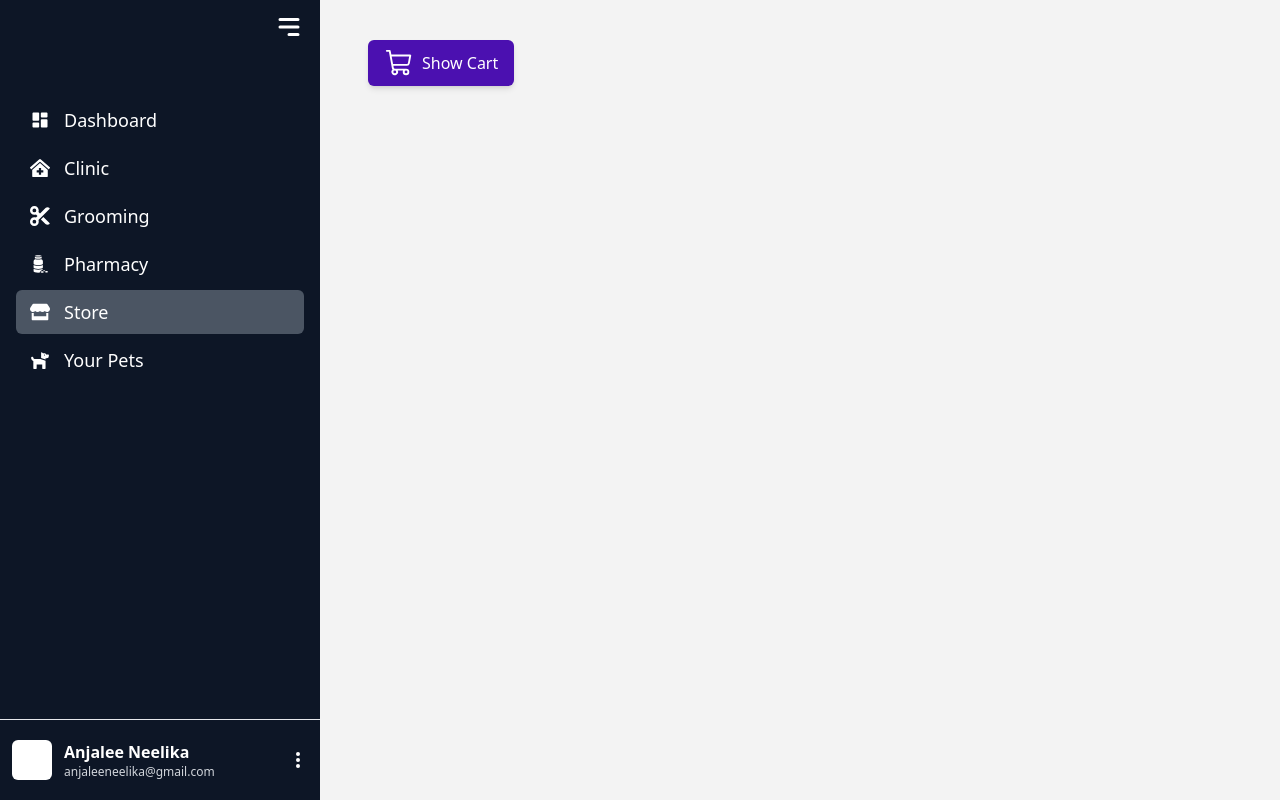
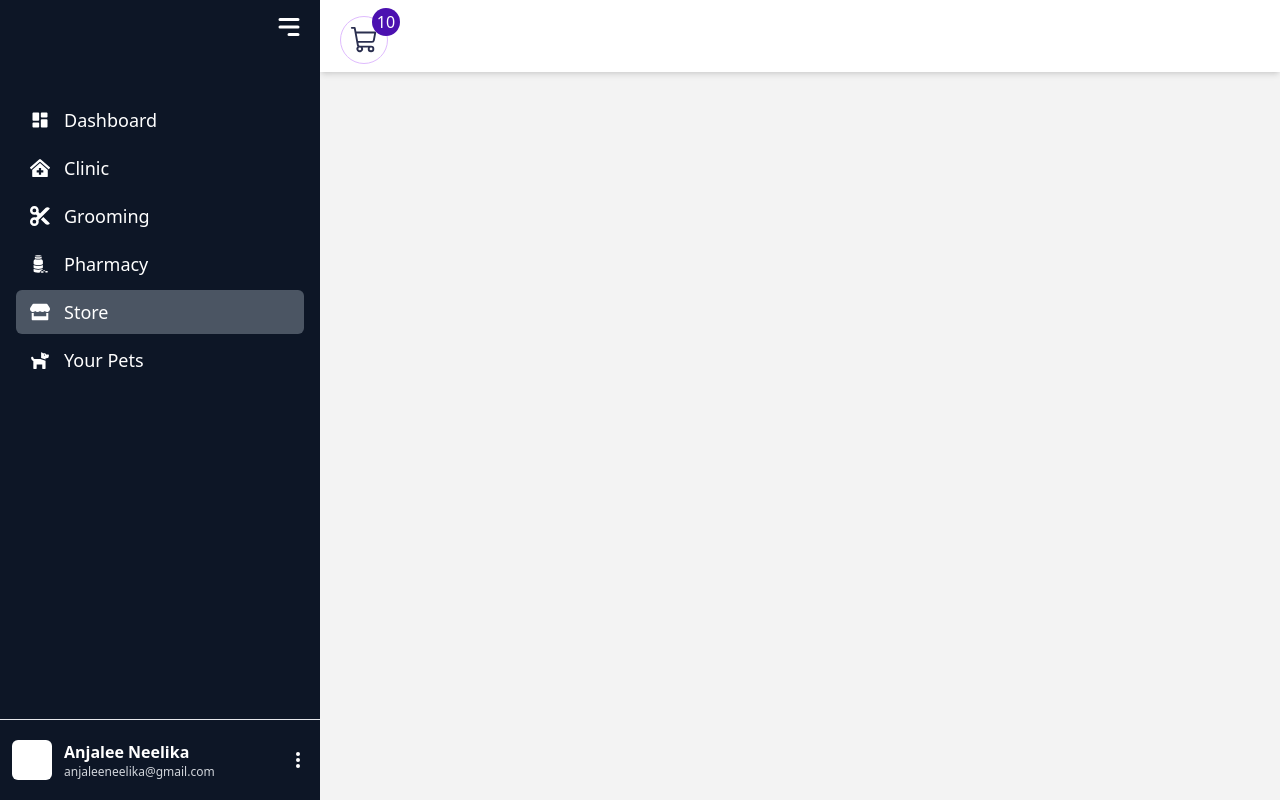
Before and after one commit to AnjaleeNeelika/Pet_Care_App, a React (Vite) app in the folder frontend/: page /pet-owner/pet-store in a window 1280 px wide. Built offline with nearby package versions, Linux system fonts and the light colour scheme.

Commit message:
Store page design

```diff
--- a/frontend/src/pages/PetOwner/Clinic.jsx
+++ b/frontend/src/pages/PetOwner/Clinic.jsx
@@ -4,7 +4,7 @@ import FemaleAvatar from '../../assets/images/avatar-anisha.png'
 
 const Clinic = () => {
     return (
-        <section className='flex justify-between gap-20'>
+        <section className='flex justify-between gap-20 px-12 py-10'>
             <div className='w-1/2'>
                 <div className='w-full flex gap-10 h-fit'>
                     <div className='bg-primary-200 rounded-md shadow-md p-7 w-72 border border-gray-300 text-center'>
--- a/frontend/src/pages/PetOwner/Grooming.jsx
+++ b/frontend/src/pages/PetOwner/Grooming.jsx
@@ -2,7 +2,7 @@ import React from 'react';
 
 const Grooming = () => {
     return (
-        <section className='w-full h-full flex justify-center items-center gap-10'>
+        <section className='w-full h-full flex justify-center items-center gap-10 px-12 py-10'>
             <div className='w-1/2 h-full flex flex-col gap-10'>
                 <div className='h-1/3 bg-white py-5 px-7 rounded-md shadow-md border-2 border-borderForWhite'>
                     <div className='text-2xl text-[#0D1626] font-medium'>Upcoming Events</div>
--- a/frontend/src/pages/PetOwner/Home.jsx
+++ b/frontend/src/pages/PetOwner/Home.jsx
@@ -9,7 +9,7 @@ import { FaAngleRight } from 'react-icons/fa6'
 
 const Home = () => {
     return (
-        <section className='w-full h-full flex flex-col gap-10'>
+        <section className='w-full h-full px-12 py-10 flex flex-col gap-10'>
             <div className='flex justify-center items-center gap-10 h-fit'>
                 <div className='w-full h-full bg-[#D7D5FC] p-5 border border-[#ACADE9] rounded-md shadow-md'>
                     <div className='text-2xl text-purple-900'>Registered Pets</div>
--- a/frontend/src/pages/PetOwner/OwnerDashboard.jsx
+++ b/frontend/src/pages/PetOwner/OwnerDashboard.jsx
@@ -8,7 +8,7 @@ const OwnerDashboard = () => {
             <div className='z-30 sticky left-0 top-0 h-full'>
                 <PetOwnerSidebar />
             </div>
-            <div className='w-full px-12 py-10 h-full'>
+            <div className='w-full h-full'>
                 <Outlet />
             </div>
         </div>
--- a/frontend/src/pages/PetOwner/ShowPets.jsx
+++ b/frontend/src/pages/PetOwner/ShowPets.jsx
@@ -5,7 +5,7 @@ import { GrAdd } from 'react-icons/gr'
 
 const ShowPets = () => {
     return (
-        <section className='flex flex-auto gap-5'>
+        <section className='flex flex-auto gap-5 px-12 py-10'>
             <div className='flex flex-col gap-5 w-1/2 min-w-[300px]'>
                 <div className='flex flex-col gap-5 w-full'>
                     <h1 className='text-[#2a2f4f]'>Your Pets</h1>
--- a/frontend/src/pages/PetOwner/Store.jsx
+++ b/frontend/src/pages/PetOwner/Store.jsx
@@ -7,14 +7,24 @@ import { PiShoppingCart, PiShoppingCartFill } from 'react-icons/pi';
 const Store = () => {
     return (
         <section>
-            <div className='w-full text-secondary-600'>
+            <div className='bg-white h-fit w-full px-5 py-2 shadow-md'>
+                <div className='w-fit flex mt-2'>
+                    <div className='p-2 border border-secondary-200 w-fit h-fit rounded-full'>
+                        <PiShoppingCart size={30} className='text-primary-500' />
+                    </div>
+                    <div className='w-7 h-7 bg-secondary-500 rounded-full text-white flex justify-center items-center font-medium relative right-4 -top-2'>10</div>
+                </div>
+
+
+            </div>
+            {/* <div className='w-full text-secondary-600'>
                 <button className='flex justify-center items-center gap-2 bg-secondary-500 text-white px-4 py-2 rounded-md shadow-md'>
                     <PiShoppingCart size={30} />
                     <span className='font-medium'>
                         Show Cart
                     </span>
                 </button>
-            </div>
+            </div> */}
         </section>
     )
 }
```
